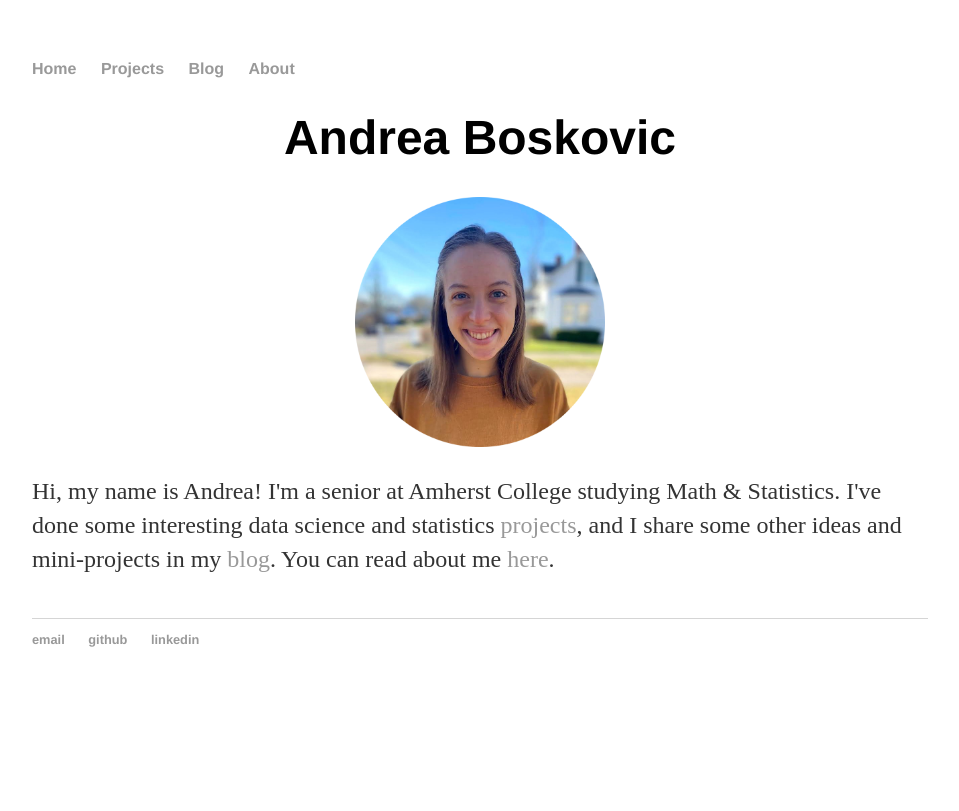
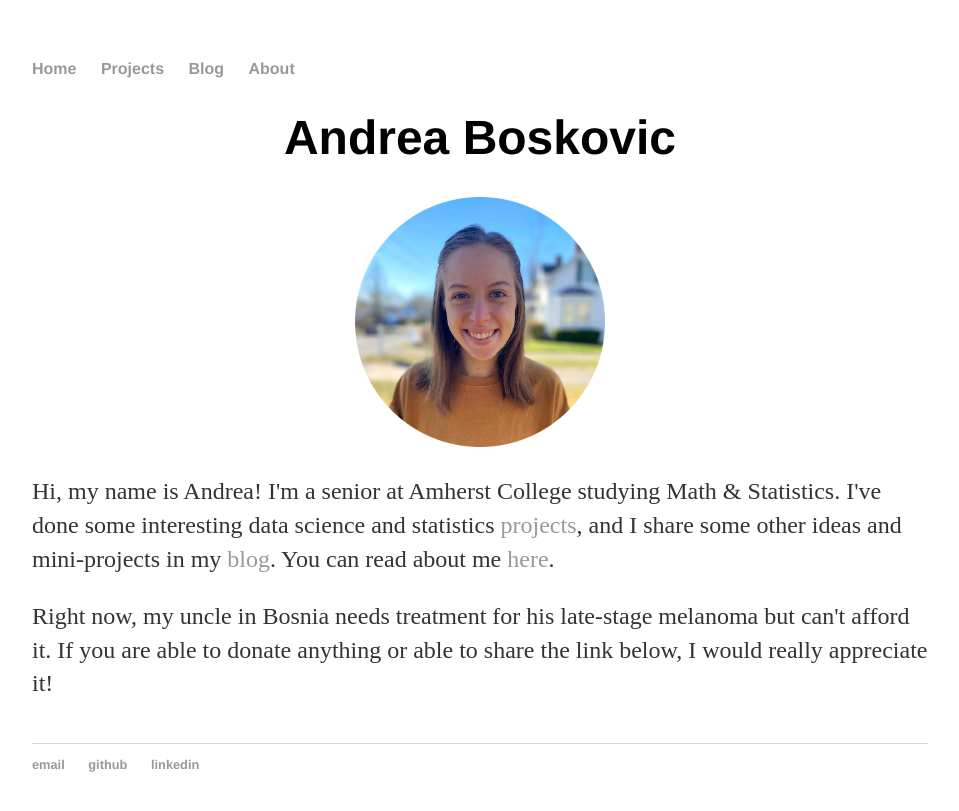
Before and after one commit to aboskovic21/aboskovic21.github.io, a Jekyll site: the page built from index.html, in a window 1280 px wide. Shown: the top 811 px of the page, without its empty margins (160-1119 px from the left). Built offline with Jekyll 4.4.1, drawn with Linux system fonts in a browser that asks for light colours; a script that is not in the unit is left out.

Commit message:
Update index.html

```diff
--- a/index.html
+++ b/index.html
@@ -8,6 +8,8 @@ title: Andrea Boskovic
 	<center><img src="photo.png" width="250" height="250"></center>
 	<p>Hi, my name is Andrea! I'm a senior at Amherst College studying Math & Statistics. I've done some interesting data science and statistics <a href="/projects">projects</a>, and I share some other ideas and mini-projects in my <a href="/blog">blog</a>. You can read about me <a href="/about">here</a>.</p>
 
+	<!-- Zlatan Cancer Treatment -->
+	<p>Right now, my uncle in Bosnia needs treatment for his late-stage melanoma but can't afford it. If you are able to donate anything or able to share the link below, I would really appreciate it!</p>
 	<div class="gfm-embed" data-url="https://www.gofundme.com/f/zlatans-cancer-treatment/widget/medium/"></div><script defer src="https://www.gofundme.com/static/js/embed.js"></script>
 
 </div><!-- /.blurb -->
```
